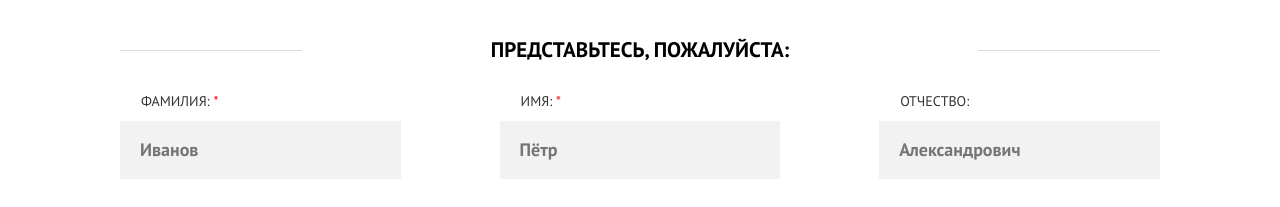
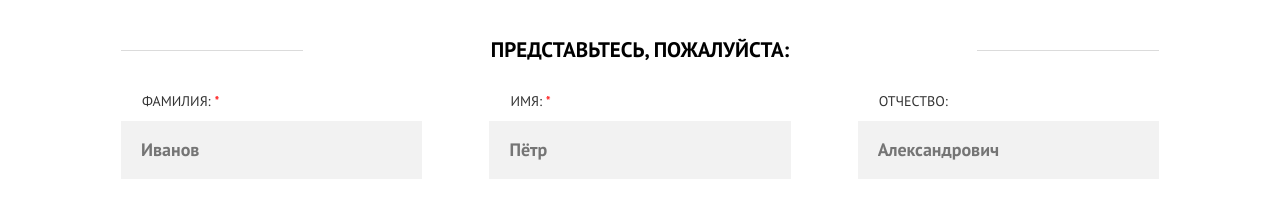
Before and after one commit to True-Evzheniy/92049-sedona, a website: page form.html in a window 1280 px wide. Shown: the part 593-800 px from the top of the page. Drawn offline with nearby package versions, Linux system fonts and the light colour scheme; files that its build step writes are made by us from their sources.

Commit message:
fix width block from form.html

```diff
--- a/sass/pages/form-ds.scss
+++ b/sass/pages/form-ds.scss
@@ -33,8 +33,8 @@
 			border: none;
 			padding-top:40px;
 			padding-bottom: 12px;
-			padding-left: 120px;
-			padding-right: 120px;
+			padding-left: 121px;
+			padding-right: 121px;
 		}
 
 
@@ -84,7 +84,7 @@
 		}
 
 		&__field{
-			width: 27%;
+			width: 29.02%;
 			&--small{
 				width: 280px;
 				&:first-child{
```
